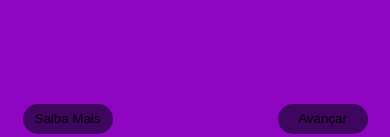
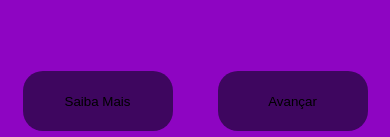
Before and after one commit to RafaelFing25/Feira-Matematica, a Next.js app: page / in a window 390 px wide. Shown: the part 707-844 px from the top of the page. Built offline with nearby package versions, Linux system fonts and the light colour scheme.

Commit message:
Update explanatory.module.css

```diff
--- a/styles/components/explanatory.module.css
+++ b/styles/components/explanatory.module.css
@@ -108,5 +108,14 @@
         width: 100%;
     }
 
+    .footer{
+        height: 62px;
+        margin-bottom: 5px;
+    }
+    .footer button{
+        width: 150px;
+        height: 60px;
+    }
+
 
 }
```
